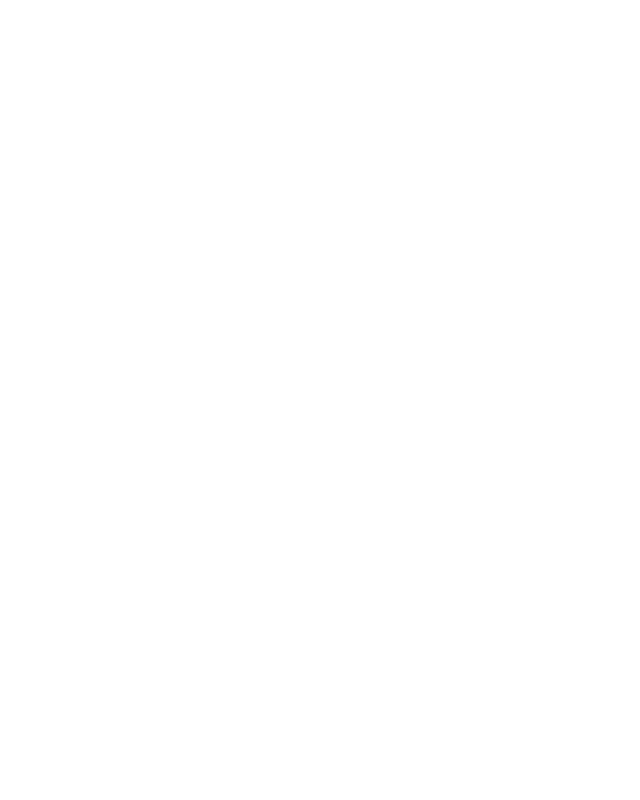
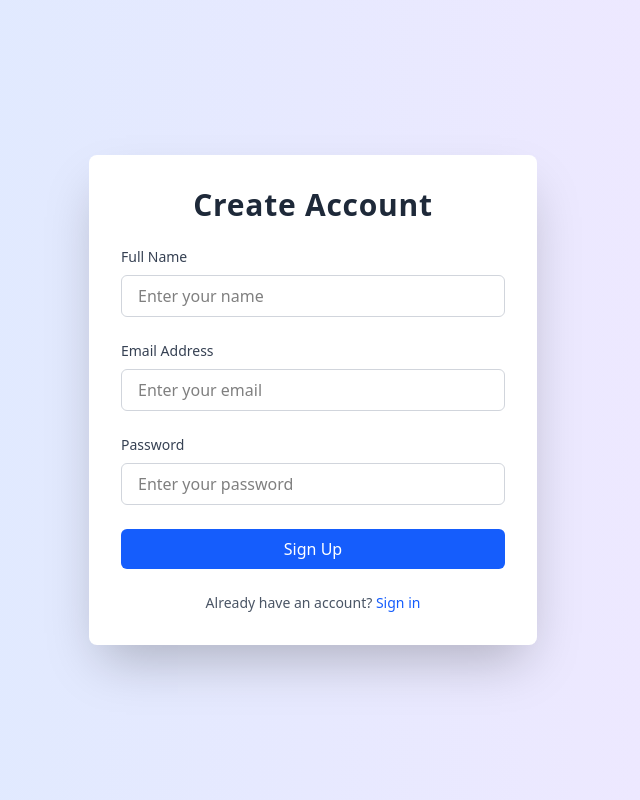
Before and after one commit to WebWizards-org/frontend, a React (Vite) app: page /register in a window 1280 px wide. Before the commit this address had no page. Shown: the whole page, without its empty margins (327-967 px from the left). Built offline with nearby package versions, Linux system fonts and the light colour scheme.

Commit message:
add Signup and Login components with form handling and navigation

```diff
--- a/src/App.jsx
+++ b/src/App.jsx
@@ -1,15 +1,20 @@
 import React from 'react';
-import { BrowserRouter, Route, Routes } from 'react-router-dom';
-import Home from './components/home.jsx';
+import { BrowserRouter, Routes, Route } from 'react-router-dom';
+import Home from './components/Home.jsx';
+import Signup from './components/Signup.jsx';
+import Login from './components/Login.jsx';
 
 function App() {
 
   return (
     <BrowserRouter>
       <Routes>
-        <Route path="/" element={<Home />} />
+        <Route path='/' element={<Home/>}></Route>
+        <Route path='/register' element={<Signup/>}></Route>
+        <Route path='/login' element={<Login/>}></Route>
       </Routes>
-      </BrowserRouter>
+    </BrowserRouter>
+
   )
 }
 
--- /dev/null
+++ b/src/components/Login.jsx
@@ -0,0 +1,11 @@
+import React from 'react'
+
+function Login() {
+  return (
+    <div>
+      Login
+    </div>
+  )
+}
+
+export default Login
--- /dev/null
+++ b/src/components/Signup.jsx
@@ -0,0 +1,88 @@
+import React, { useState } from 'react'
+import { Link, useNavigate } from 'react-router-dom'
+import axios from 'axios'
+
+function Signup() {
+    const [name, setname] = useState()
+    const [email, setemail] = useState()
+    const [password, setpassword] = useState()
+    const navigate = useNavigate()
+    const handlesubmit = (e)=>{
+        e.preventDefault()
+        axios.post('http://localhost:3001/register', {name, email, password})
+        .then(result => {console.log(result)
+            navigate('/login')
+        })
+        .catch(err => console.log(err))
+    }
+  return (
+    <div className='min-h-screen flex items-center justify-center bg-gradient-to-r from-blue-100 to-purple-100 p-4'>
+      <div className='max-w-md w-full bg-white rounded-lg shadow-2xl p-8 space-y-6'>
+        <h2 className='text-3xl font-bold text-center text-gray-800 tracking-wide'>
+          Create Account
+        </h2>
+
+        <form className='space-y-6' onSubmit={handlesubmit}>
+          <div className='space-y-2'>
+            <label htmlFor="name" className='block text-sm font-medium text-gray-700'>
+              Full Name
+            </label>
+            <input
+              type="text"
+              id="name"
+              name='name'
+              placeholder='Enter your name'
+              className='w-full px-4 py-2 border border-gray-300 rounded-md focus:ring-2 focus:ring-blue-500 focus:border-blue-500 outline-none transition duration-150'
+              onChange={(e)=>setname(e.target.value)}
+            />
+          </div>
+
+          <div className='space-y-2'>
+            <label htmlFor="email" className='block text-sm font-medium text-gray-700'>
+              Email Address
+            </label>
+            <input
+              type="email"
+              id="email"
+              name='email'
+              placeholder='Enter your email'
+              className='w-full px-4 py-2 border border-gray-300 rounded-md focus:ring-2 focus:ring-blue-500 focus:border-blue-500 outline-none transition duration-150'
+              onChange={(e)=>setemail(e.target.value)}
+
+            />
+          </div>
+
+          <div className='space-y-2'>
+            <label htmlFor="password" className='block text-sm font-medium text-gray-700'>
+              Password
+            </label>
+            <input
+              type="password"
+              id="password"
+              name='password'
+              placeholder='Enter your password'
+              className='w-full px-4 py-2 border border-gray-300 rounded-md focus:ring-2 focus:ring-blue-500 focus:border-blue-500 outline-none transition duration-150'
+              onChange={(e)=>setpassword(e.target.value)}
+            />
+          </div>
+
+          <button
+            type='submit'
+            className='w-full bg-blue-600 text-white py-2 px-4 rounded-md hover:bg-blue-700 focus:outline-none focus:ring-2 focus:ring-blue-500 focus:ring-offset-2 transition duration-150 font-medium'
+          >
+            Sign Up
+          </button>
+        </form>
+
+        <p className='text-center text-sm text-gray-600'>
+          Already have an account?{' '}
+          <Link to='/login' className='text-blue-600 hover:text-blue-700 font-medium'>
+            Sign in
+          </Link>
+        </p>
+      </div>
+    </div>
+  )
+}
+
+export default Signup
```
